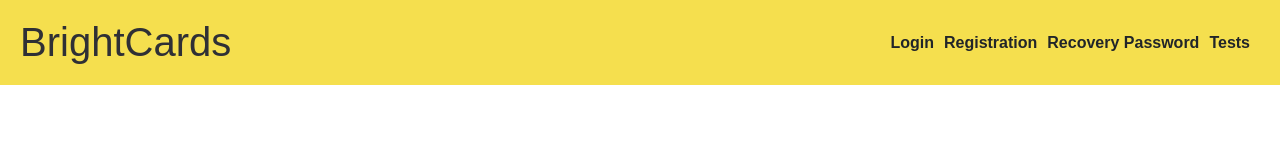
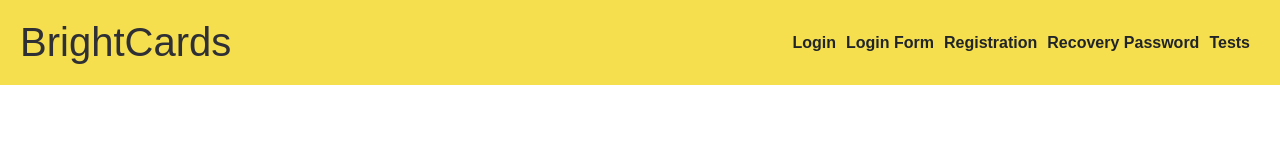
Before and after one commit to krutko77/iti_bright_cards_c2, a React (Create React App) app: page /login in a window 1280 px wide. Shown: the top 160 px of the page. Built offline with nearby package versions, Linux system fonts and the light colour scheme; no server answers; a web font is replaced by a local one.

Commit message:
Login Form as separated page

```diff
--- a/src/n1-main/m1-ui/p1-header/Header.tsx
+++ b/src/n1-main/m1-ui/p1-header/Header.tsx
@@ -24,6 +24,7 @@ export const Header = () => {
                     </>
                     : <>
                         <NavLink className={s.item} to={'/login'}>Login</NavLink>
+                        <NavLink className={s.item} to={'/loginform'}>Login Form</NavLink>
                         <NavLink className={s.item} to={'/registration'}>Registration</NavLink>
                         <NavLink className={s.item} to={'/passwordrecovery'}>Recovery Password</NavLink>
                     </>
--- a/src/n1-main/m1-ui/p2-main/Main.tsx
+++ b/src/n1-main/m1-ui/p2-main/Main.tsx
@@ -17,8 +17,8 @@ export const Main = () => {
             <Header/>
             <Routes>
                 <Route path={'/login'} element={<Login/>}/>
-                {/* <Route path={'/registration'} element={<Registration/>}/> */}
-                <Route path={'/registration'} element={<LoginForm/>}/>
+                 <Route path={'/registration'} element={<Registration/>}/>
+                <Route path={'/loginform'} element={<LoginForm/>}/>
                 <Route path={'/profile'} element={<Profile/>}/>
                 <Route path={'/404'} element={<Page404/>}/>
                 <Route path={'/passwordrecovery'} element={<PasswordRecovery/>}/>
```
